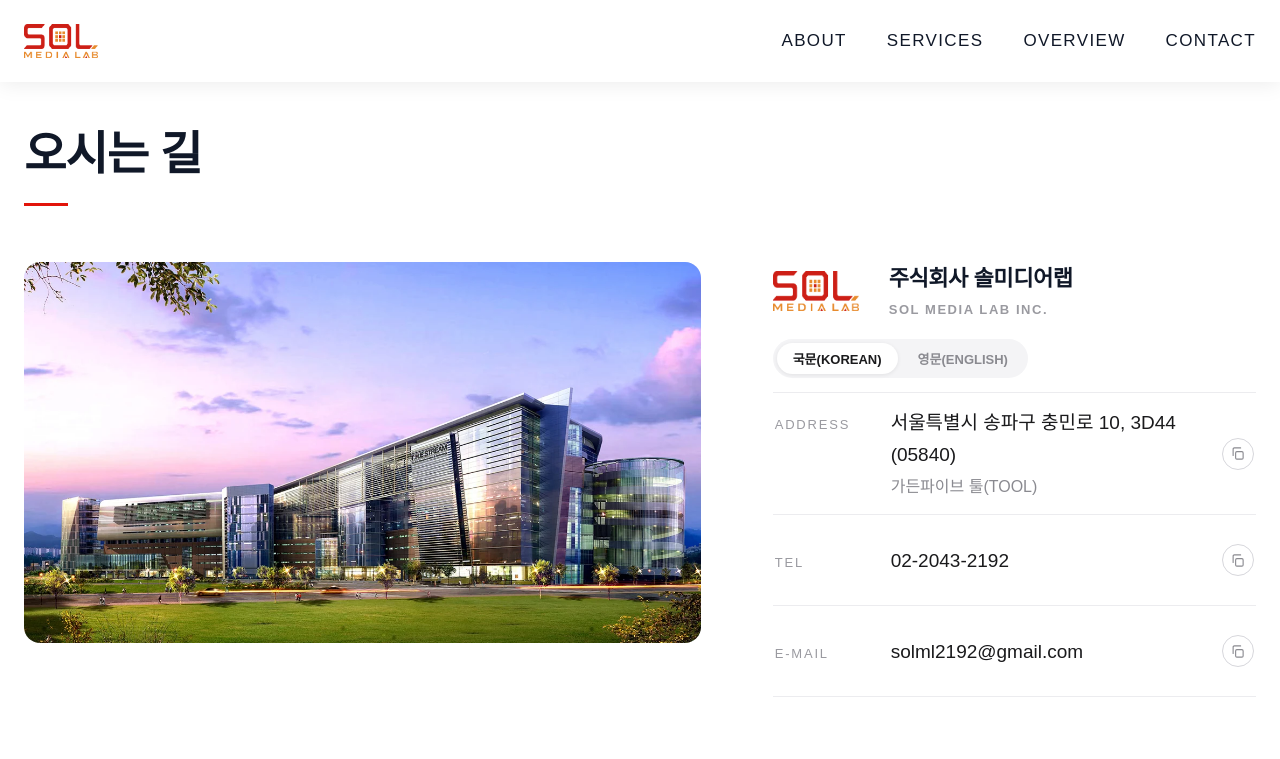
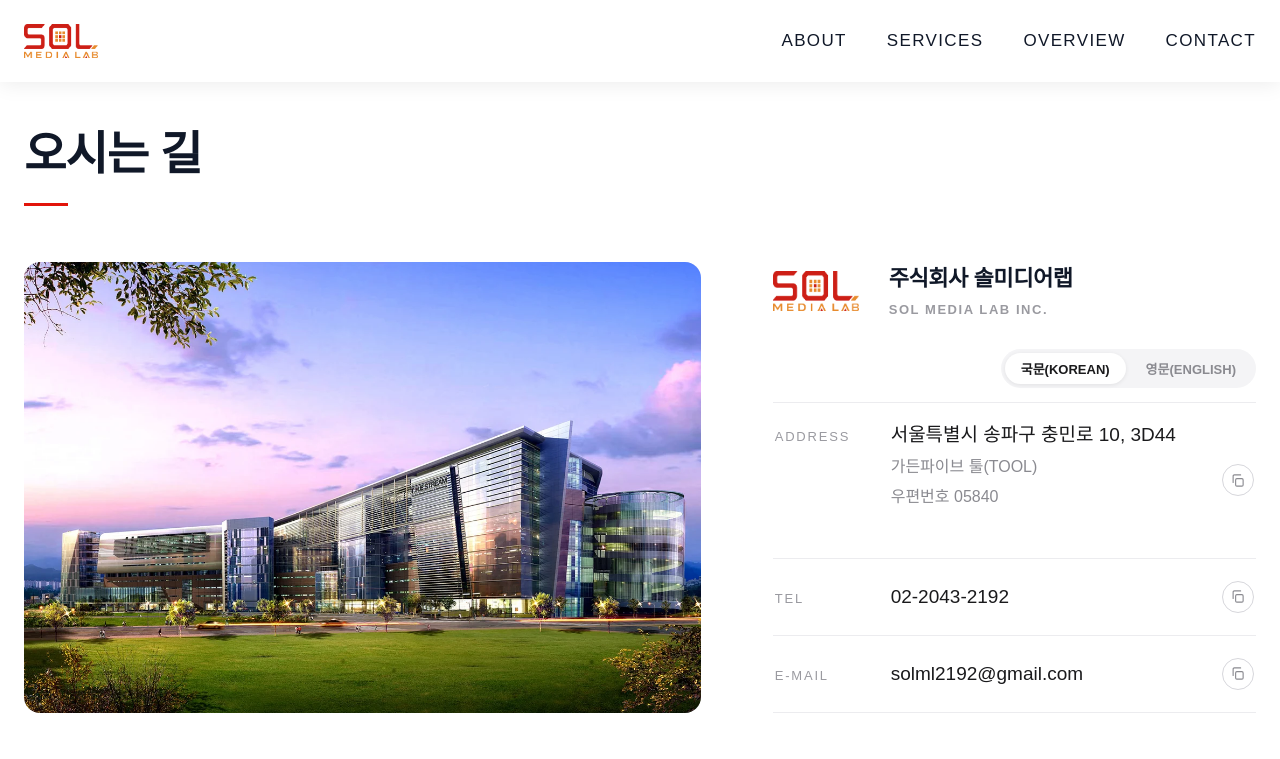
Before and after one commit to hongbj123-create/sol-medialab-site, a Jekyll site: the page location.html, which Jekyll copies as it is, in a window 1280 px wide and 1400 px high. Shown: the top 759 px of the window. Built offline with Jekyll 4.4.1, drawn with Linux system fonts in a browser that asks for light colours; some web fonts are replaced.

Commit message:
Trim address copy text, keep row height stable across languages, tune spacing
Co-Authored-By: Claude Sonnet 5 <noreply@anthropic.com>

```diff
--- a/location.html
+++ b/location.html
@@ -34,7 +34,7 @@
 
 .location-page .loc-photo{margin:0}
 .location-page .loc-photo img{
-  display:block;width:100%;height:auto;aspect-ratio:16/9;object-fit:cover;object-position:center 46%;
+  display:block;width:100%;height:auto;aspect-ratio:3/2;object-fit:cover;object-position:center 46%;
   border-radius:16px;max-width:none;background:#F2F2F4;
 }
 
@@ -53,7 +53,7 @@
    so the E-MAIL row's bottom border lines up with the photo's bottom
    edge, without touching the rows' own (even) internal spacing. */
 .location-page .loc-lang-tabs{
-  display:flex;gap:4px;width:fit-content;margin:auto 0 14px;
+  display:flex;gap:4px;width:fit-content;align-self:flex-end;margin:auto 0 14px;
   padding:4px;background:#F4F4F6;border-radius:999px;
 }
 .location-page .loc-lang-tab{
@@ -68,11 +68,13 @@
   display:grid;grid-template-columns:96px minmax(0,1fr);gap:20px;align-items:baseline;
   padding:24px 2px;border-bottom:1px solid #ECECEF;
 }
-/* ADDRESS carries a second (sub) line that TEL/E-MAIL don't, so its
-   padding is trimmed and theirs padded out to match row heights —
-   the three paddings still sum to the same total as before. */
-.location-page .loc-row:first-child{padding-top:14px;padding-bottom:14px}
-.location-page .loc-row:not(:first-child){padding-top:29px;padding-bottom:29px}
+/* ADDRESS carries 3 lines now (street + building + postal code), too
+   much to match TEL/E-MAIL's single line row-for-row. Instead, TEL and
+   E-MAIL share a taller, equal padding of their own so the info column's
+   total height keeps tracking the photo's height on the auto margin
+   above (see .loc-lang-tabs). */
+.location-page .loc-row:first-child{padding-top:16px;padding-bottom:16px}
+.location-page .loc-row:not(:first-child){padding-top:22px;padding-bottom:22px}
 .location-page .loc-row dt{
   font-family:'Pretendard',sans-serif;font-weight:500;
   font-size:13px;letter-spacing:.14em;color:#9A9AA0;line-height:1.6;
@@ -83,6 +85,12 @@
   word-break:keep-all;
 }
 .location-page .loc-row dd .loc-value{flex:1;min-width:0}
+/* Both language versions are stacked in the same grid cell (instead of
+   one being display:none) so the cell's height is always the taller of
+   the two — switching tabs never changes the ADDRESS/TEL row height. */
+.location-page .loc-row dd .loc-value-stack{display:grid;flex:1;min-width:0}
+.location-page .loc-row dd .loc-value-stack .loc-value{grid-area:1/1;flex:none}
+.location-page .loc-row dd .loc-value-stack .loc-value[data-lang-value="en"]{visibility:hidden}
 .location-page .loc-row dd a{color:inherit;transition:color .2s ease}
 .location-page .loc-row dd a:hover{color:#E2140A}
 .location-page .loc-row dd .loc-sub{display:block;margin-top:4px;font-size:16px;font-weight:400;color:#8A8A90}
@@ -245,27 +253,33 @@
           <div class="loc-row">
             <dt data-lang-ko="주소" data-lang-en="ADDRESS">ADDRESS</dt>
             <dd>
-              <span class="loc-value" data-lang-value="ko">
-                서울특별시 송파구 충민로 10, 3D44 (05840)
-                <span class="loc-sub">가든파이브 툴(TOOL)</span>
-              </span>
-              <span class="loc-value" data-lang-value="en" hidden>
-                3D44, 10 Chungmin-ro, Songpa-gu, Seoul 05840
-                <span class="loc-sub">Republic of Korea</span>
+              <span class="loc-value-stack">
+                <span class="loc-value" data-lang-value="ko">
+                  서울특별시 송파구 충민로 10, 3D44
+                  <span class="loc-sub">가든파이브 툴(TOOL)</span>
+                  <span class="loc-sub">우편번호 05840</span>
+                </span>
+                <span class="loc-value" data-lang-value="en">
+                  10, Chungmin-ro, Songpa-gu, Seoul, Republic of Korea
+                  <span class="loc-sub">Garden5 TOOL</span>
+                  <span class="loc-sub">Postal code 05840</span>
+                </span>
               </span>
               <button type="button" class="loc-copy"
-                data-copy-ko="서울특별시 송파구 충민로 10, 3D44 (가든파이브 툴), 05840"
-                data-copy-en="3D44, 10 Chungmin-ro, Songpa-gu, Seoul 05840, Republic of Korea"
-                data-copy="서울특별시 송파구 충민로 10, 3D44 (가든파이브 툴), 05840" aria-label="주소 복사">
+                data-copy-ko="서울특별시 송파구 충민로 10, 3D44"
+                data-copy-en="10, Chungmin-ro, Songpa-gu, Seoul, Republic of Korea"
+                data-copy="서울특별시 송파구 충민로 10, 3D44" aria-label="주소 복사">
                 <svg viewBox="0 0 24 24" fill="none" aria-hidden="true"><rect x="9" y="9" width="12" height="12" rx="2" stroke="currentColor" stroke-width="1.8"/><path d="M5 15V5a2 2 0 0 1 2-2h10" stroke="currentColor" stroke-width="1.8" stroke-linecap="round"/></svg>
               </button>
             </dd>
           </div>
           <div class="loc-row">
-            <dt data-lang-ko="연락처" data-lang-en="TEL">TEL</dt>
+            <dt data-lang-ko="전화번호" data-lang-en="TEL">TEL</dt>
             <dd>
-              <span class="loc-value" data-lang-value="ko"><a href="tel:0220432192">02-2043-2192</a></span>
-              <span class="loc-value" data-lang-value="en" hidden><a href="tel:+82220432192">+82 2-2043-2192</a></span>
+              <span class="loc-value-stack">
+                <span class="loc-value" data-lang-value="ko"><a href="tel:0220432192">02-2043-2192</a></span>
+                <span class="loc-value" data-lang-value="en"><a href="tel:+82220432192">+82 2-2043-2192</a></span>
+              </span>
               <button type="button" class="loc-copy"
                 data-copy-ko="02-2043-2192" data-copy-en="+82 2-2043-2192"
                 data-copy="02-2043-2192" aria-label="전화번호 복사">
```
Also changed, not shown: other parts of location.html (+1 -1 lines).
